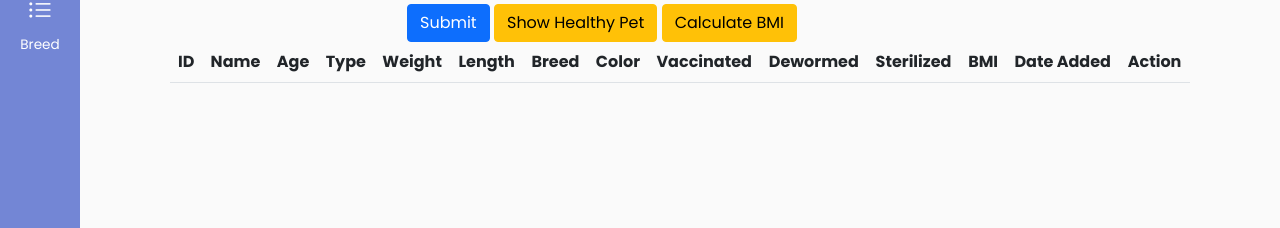
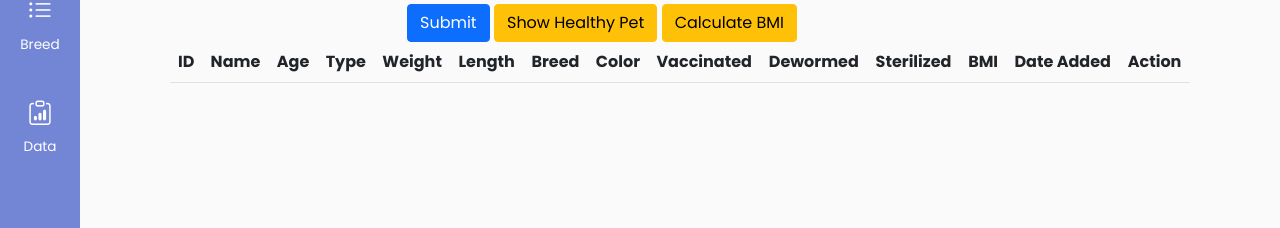
Before and after one commit to HTL0/Pet-management-project, a plain HTML site: page index.html in a window 1280 px wide. Shown: the part 436-664 px from the top of the page. Drawn offline with nearby package versions, Linux system fonts and the light colour scheme.

Commit message:
Update index.html

```diff
--- a/index.html
+++ b/index.html
@@ -63,6 +63,12 @@
 					<a href="./page/breed.html">
 						<i class="bi bi-list-ul"></i>
 						Breed
+					</a>
+				</li>
+				<li class="">
+					<a href="./page/data.html">
+						<i class="bi bi-clipboard-data"></i>
+						Data
 					</a>
 				</li>
 			</ul>
```
